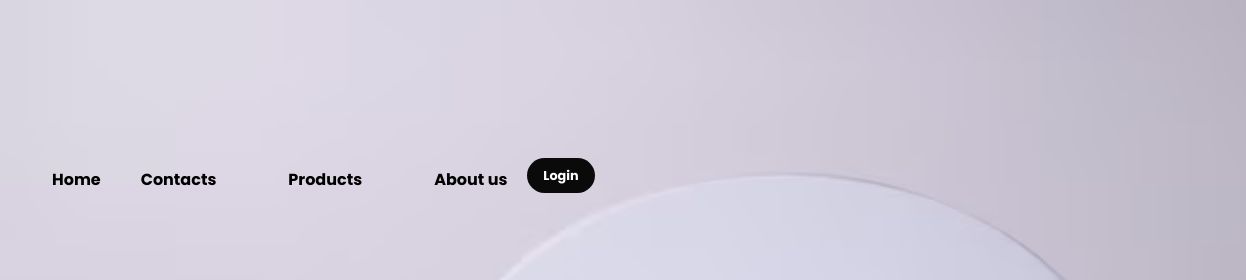
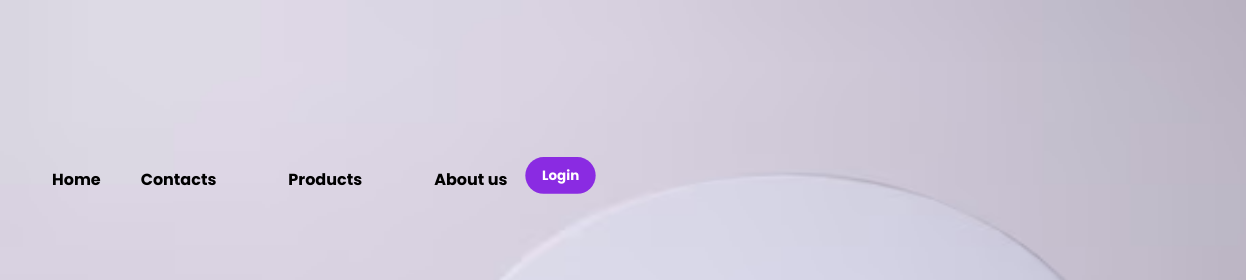
Before and after one commit to MarkBrianK/Home_Decor, a plain HTML site: page index.html in a window 1280 px wide. In both pictures the pointer is over the button "Login". Shown: the top 280 px of the page, 0-1246 px from the left. Drawn offline with nearby package versions, Linux system fonts and the light colour scheme.

Commit message:
🐛 fixed log in button hover

```diff
--- a/css/style.css
+++ b/css/style.css
@@ -108,9 +108,10 @@ font-weight: bold;
 cursor: pointer;
 transition:scale 0.2 ease;
 }
-.btnLogin-popup.hover{
+.btnLogin-popup:hover{
 scale: 1.05;
 color: #fff;
+background-color: blueviolet;
 }
 .btnLogin-popup:active{
 scale: 0.95;
```
